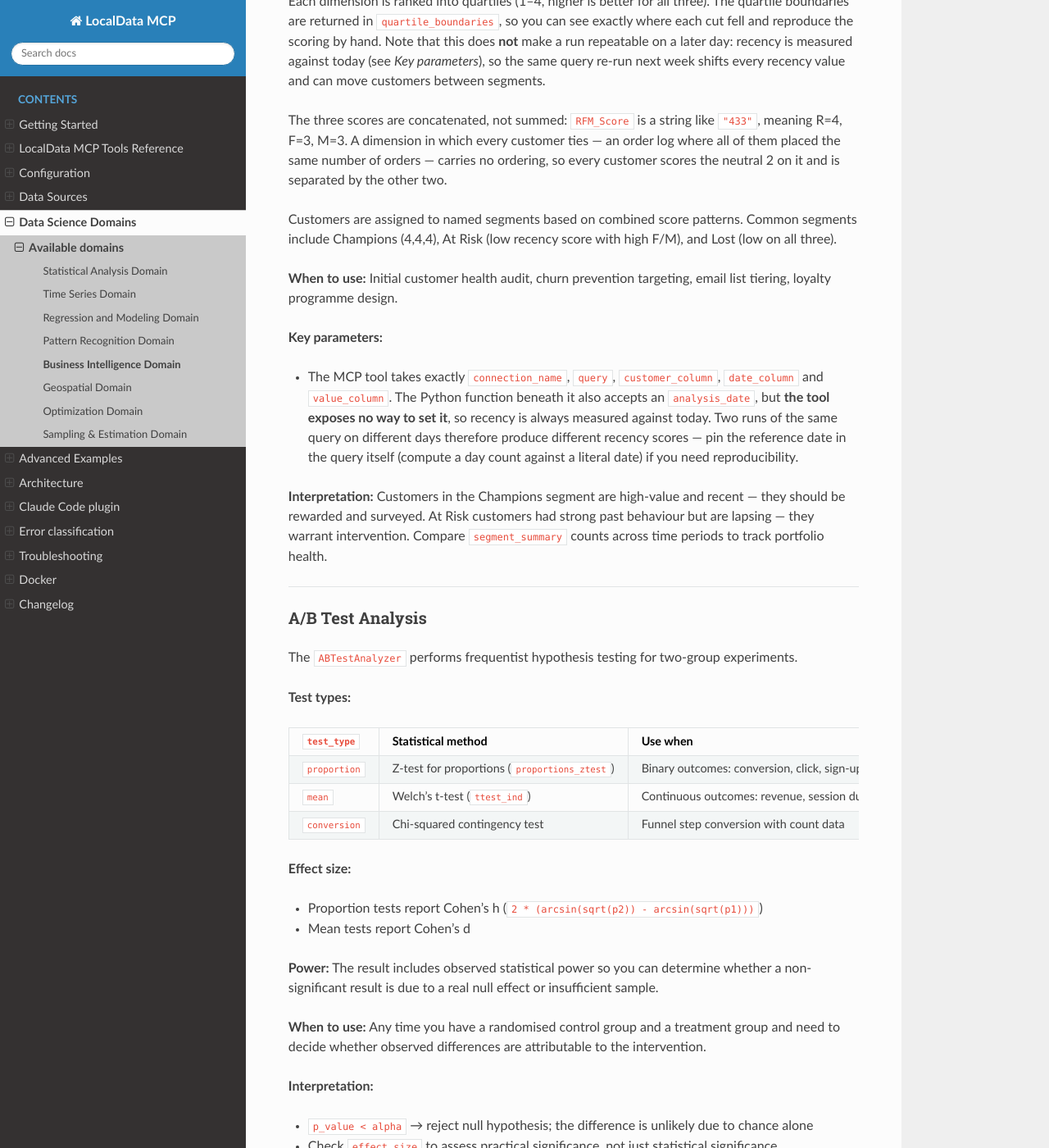
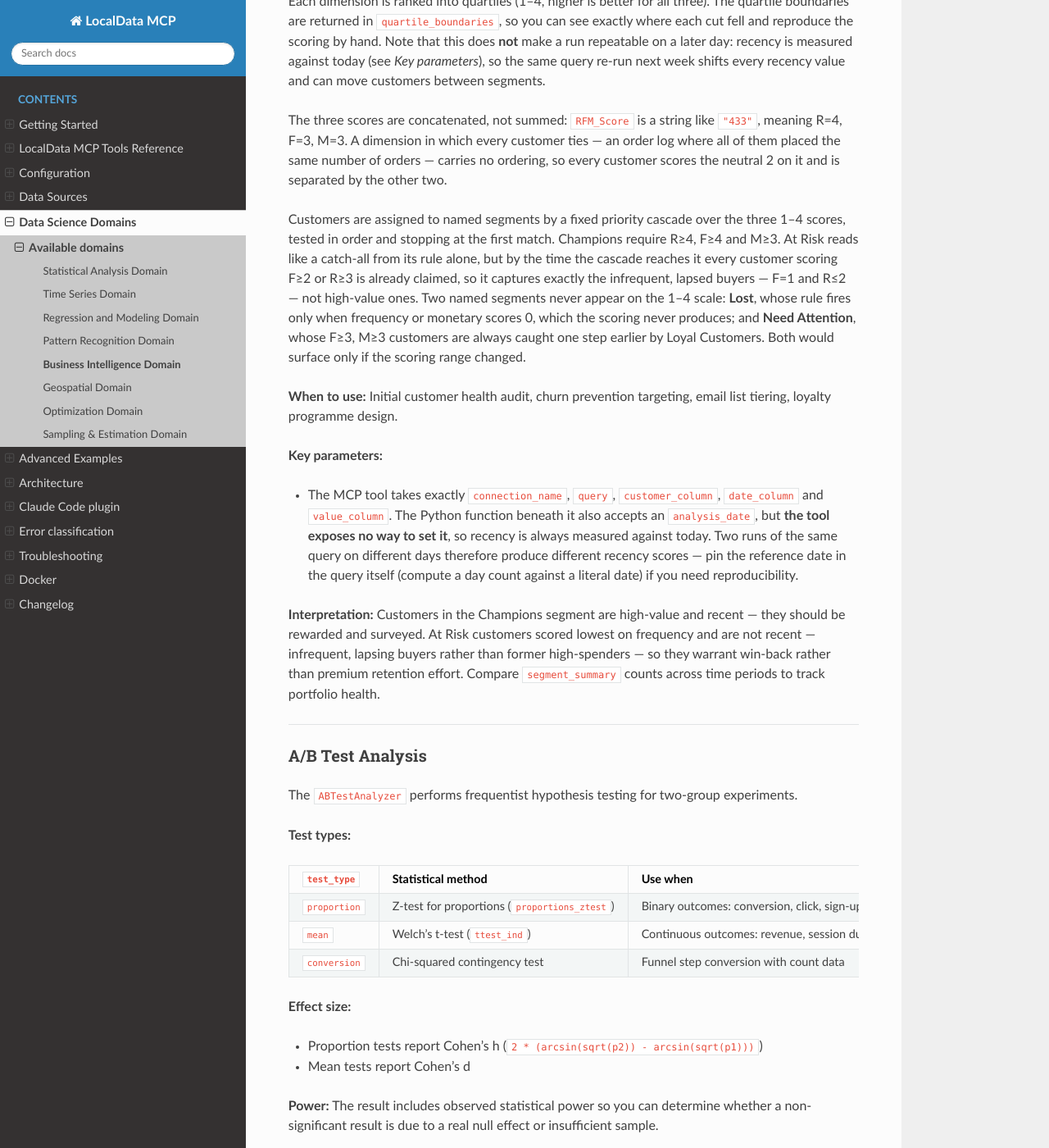
Before and after one commit to ChrisGVE/localdata-mcp, a Sphinx documentation site: the page built from docs/domains/business-intelligence.md, in a window 1280 px wide and 1400 px high, scrolled down 3078 px. Shown: the whole window at 82% size. Built offline with Sphinx 7.4.7 and the Read the Docs theme 3.1.0, drawn with Linux system fonts in a browser that asks for light colours.

Commit message:
docs(business-intelligence): describe the RFM segments the code actually assigns
The segment paragraph was digit-swapped rather than rewritten, and reading the
branch conditions in isolation had produced three wrong claims. Corrected
against an enumeration of all 64 score combinations in {1,2,3,4}^3:

- Champions was given as (4,4,4). The rule is R>=4, F>=4, M>=3, so a (4,4,3)
  customer is a Champion the old text excluded.
- At Risk was described as "low recency score with high F/M". Its branch
  condition (f>=1 and m>=1) looks like a catch-all, but the cascade claims every
  F>=2 or R>=3 customer before reaching it, so its effective membership is
  exactly F=1 and R<=2 -- infrequent, lapsed buyers, the opposite of "high F/M".
  The interpretation line inherited the same inversion ("strong past behaviour")
  and is corrected to win-back framing.
- Lost was presented as a normal low-RFM segment. It never fires: its rule needs
  a frequency or monetary score of 0, which the 1-4 scoring never produces.

The enumeration also showed Need Attention is unreachable -- its F>=3, M>=3
customers are always caught one step earlier by Loyal Customers -- so the two
dead segments are now named as such rather than implied to be assignable.

The segmentation logic itself having two unreachable branches is a separate code
defect, filed rather than fixed here.

```diff
--- a/docs/domains/business-intelligence.md
+++ b/docs/domains/business-intelligence.md
@@ -142,8 +142,14 @@ F=3, M=3. A dimension in which every customer ties — an order log where all of
 number of orders — carries no ordering, so every customer scores the neutral 2 on it and is
 separated by the other two.
 
-Customers are assigned to named segments based on combined score patterns. Common segments include
-Champions (4,4,4), At Risk (low recency score with high F/M), and Lost (low on all three).
+Customers are assigned to named segments by a fixed priority cascade over the three 1–4 scores,
+tested in order and stopping at the first match. Champions require R≥4, F≥4 and M≥3. At Risk reads
+like a catch-all from its rule alone, but by the time the cascade reaches it every customer scoring
+F≥2 or R≥3 is already claimed, so it captures exactly the infrequent, lapsed buyers — F=1 and R≤2 —
+not high-value ones. Two named segments never appear on the 1–4 scale: **Lost**, whose rule fires
+only when frequency or monetary scores 0, which the scoring never produces; and **Need Attention**,
+whose F≥3, M≥3 customers are always caught one step earlier by Loyal Customers. Both would surface
+only if the scoring range changed.
 
 **When to use:** Initial customer health audit, churn prevention targeting, email list tiering,
 loyalty programme design.
@@ -157,8 +163,9 @@ loyalty programme design.
   the query itself (compute a day count against a literal date) if you need reproducibility.
 
 **Interpretation:** Customers in the Champions segment are high-value and recent — they should be
-rewarded and surveyed. At Risk customers had strong past behaviour but are lapsing — they warrant
-intervention. Compare `segment_summary` counts across time periods to track portfolio health.
+rewarded and surveyed. At Risk customers scored lowest on frequency and are not recent — infrequent,
+lapsing buyers rather than former high-spenders — so they warrant win-back rather than premium
+retention effort. Compare `segment_summary` counts across time periods to track portfolio health.
 
 ---
 
```
